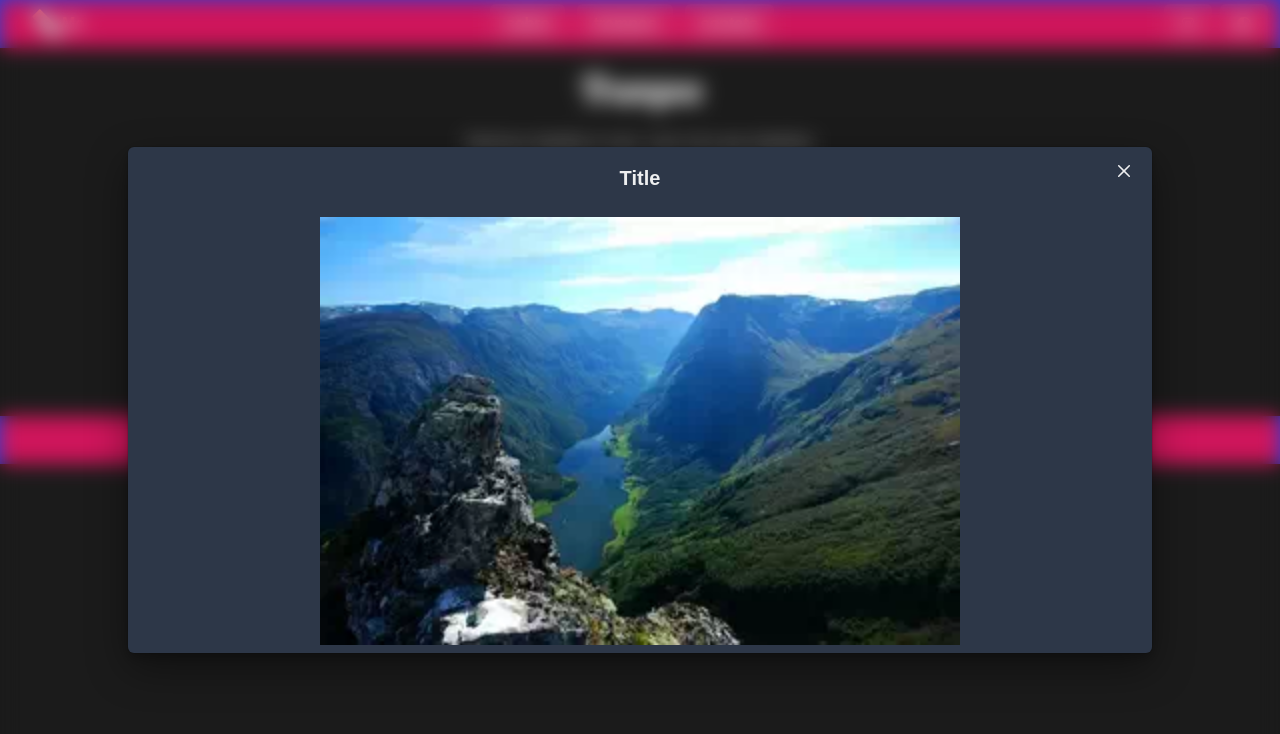
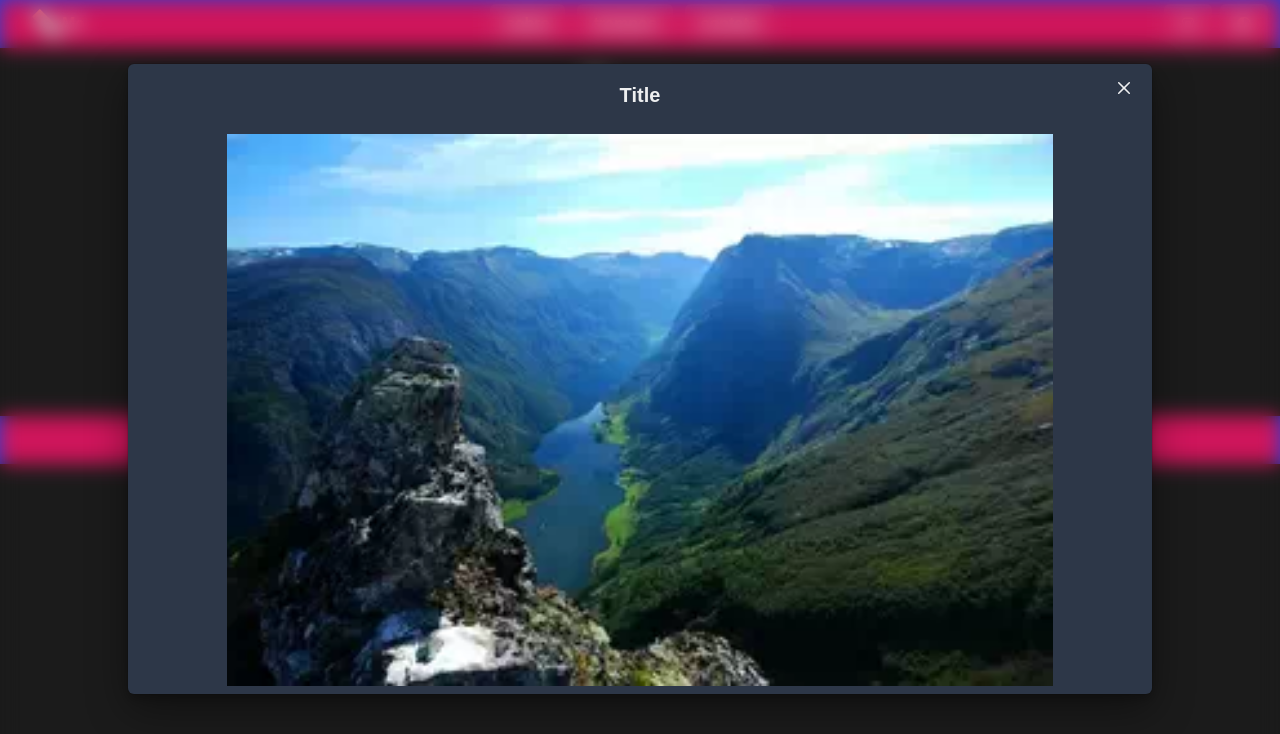
Before and after one commit to sarassaura/underground, a Next.js app: page /trampos in a window 1280 px wide. Both pictures are taken after a click on the button 640 px from the left and 285 px from the top of the page. Shown: the top 734 px of the page. Built offline with nearby package versions, Linux system fonts and the light colour scheme; a web font is replaced by a local one.

Commit message:
modal contentsecuritypolicy

```diff
--- a/components/modal.tsx
+++ b/components/modal.tsx
@@ -19,7 +19,15 @@ interface ModalTypes {
 function ModalComponent({ isOpening, onClosing, srcing }: ModalTypes) {
   const ChakraImage = chakra(Image, {
     shouldForwardProp: (prop) =>
-      ['width', 'height', 'alt', 'src', 'priority'].includes(prop),
+      [
+        'width',
+        'height',
+        'alt',
+        'src',
+        'priority',
+        'layout',
+        'objectFit',
+      ].includes(prop),
   })
   return (
     <Modal
@@ -27,7 +35,6 @@ function ModalComponent({ isOpening, onClosing, srcing }: ModalTypes) {
       onClose={onClosing}
       size={['xl', '2xl', '3xl', '5xl']}
       motionPreset="scale"
-      isCentered
       preserveScrollBarGap
       blockScrollOnMount
     >
@@ -40,13 +47,21 @@ function ModalComponent({ isOpening, onClosing, srcing }: ModalTypes) {
           <Flex justifyContent="center">Title</Flex>
         </ModalHeader>
         <ModalCloseButton />
-        <ModalBody>
-          <Flex alignContent="center" justify="center">
+        <ModalBody paddingX={0}>
+          <Flex
+            alignContent="center"
+            justify="center"
+            width="100%"
+            height="69vh"
+            position="relative"
+          >
             <ChakraImage
               src={srcing}
               alt="image"
-              width="640px"
-              height="428px"
+              key="image"
+              id="image"
+              layout="fill"
+              objectFit="contain"
             />
           </Flex>
         </ModalBody>
--- a/next.config.js
+++ b/next.config.js
@@ -2,6 +2,6 @@
 module.exports = {
   reactStrictMode: true,
   images: {
-    contentSecurityPolicy: `img-src * 'self' data:;`,
+    contentSecurityPolicy: ``,
   },
 }
```
